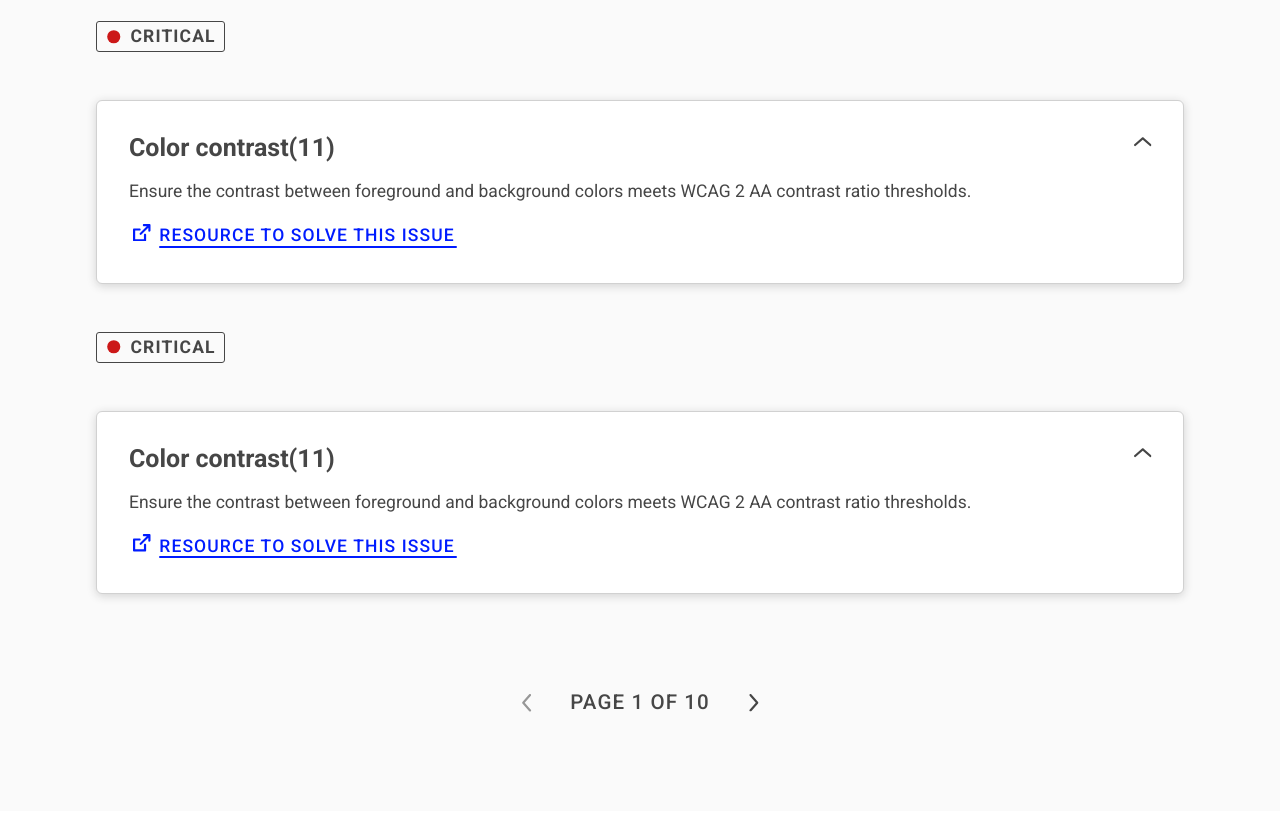
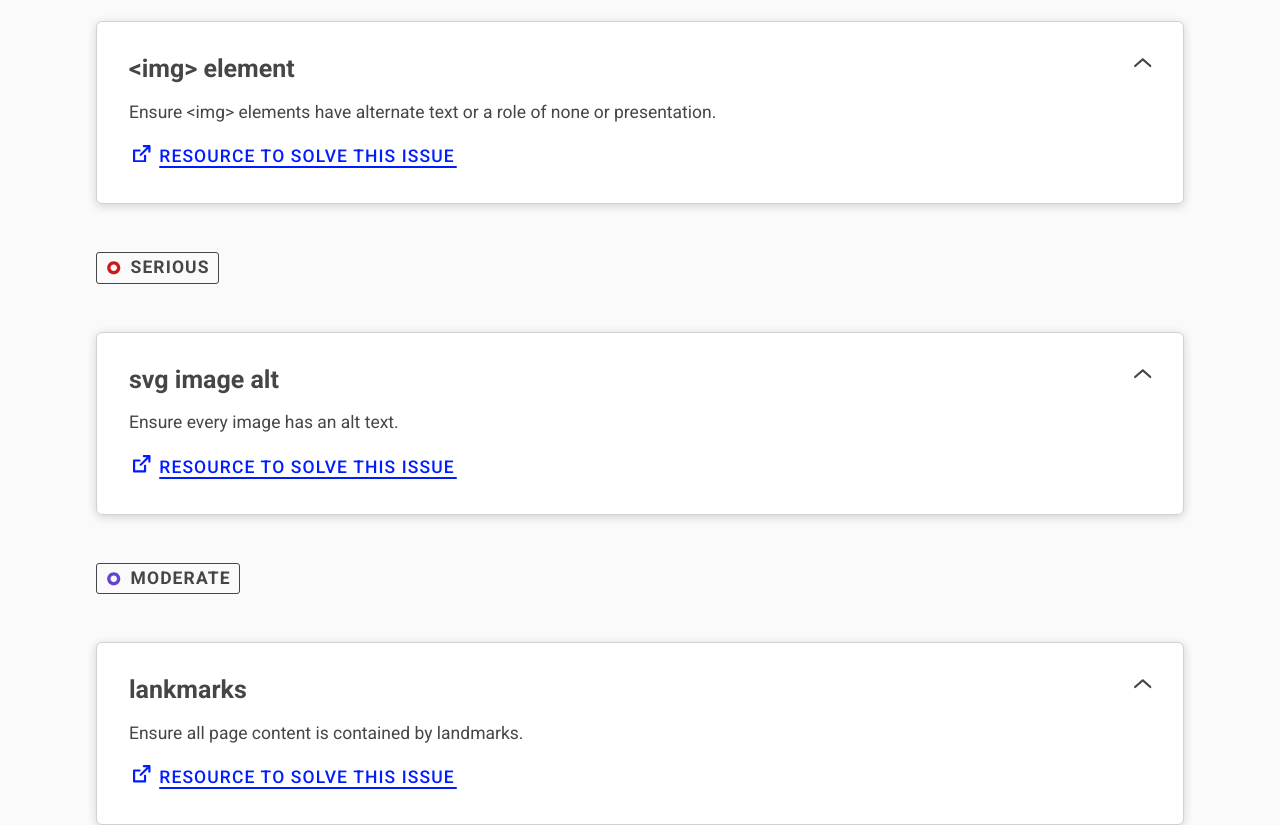
Before and after one commit to accessibility-tools/website, a Next.js app: page /report in a window 1280 px wide. Shown: the part 1760-2585 px from the top of the page. Built offline with nearby package versions, Linux system fonts and the light colour scheme.

Commit message:
report details section refactor

```diff
--- /dev/null
+++ b/src/components/report/DetailsCard.jsx
@@ -0,0 +1,104 @@
+import React, { useState } from "react";
+import PropTypes from "prop-types";
+import styled from "styled-components";
+import { color } from "../../shared/style";
+import Stack from "../layout-components/Stack";
+import Link from "../links/Link";
+import Icon from "../icon/Icon";
+import ArrowIcon from "../icon/ArrowIcon";
+import FixElement from "./FixElement";
+
+const Details = styled.details`
+  background-color: ${color.white};
+  border-radius: 6px;
+  border: solid 1px ${color.lightGrey1};
+  box-shadow: 0 2px 10px 0 ${color.lightGrey2};
+  display: flex;
+  flex-direction: column;
+  width: 100%;
+
+  & > * {
+    max-width: 100%;
+    padding: 2rem;
+  }
+`;
+
+const Summary = styled.summary`
+  display: flex;
+  justify-content: space-between;
+  align-items: flex-start;
+  border-radius: 3px;
+
+  &::-webkit-details-marker {
+    display: none;
+  }
+
+  &:hover {
+    cursor: pointer;
+  }
+
+  & > div > p {
+    max-width: none;
+    font-weight: normal;
+  }
+`;
+
+const SubTitle = styled.p`
+  font-weight: bold;
+`;
+
+const FailedWrapper = styled.div`
+  svg {
+    margin-right: 0.5rem;
+  }
+`;
+
+const DetailsCard = ({ issueDetails }) => {
+  const [isOpened, setOpened] = useState(false);
+  const handleOpen = event => {
+    setOpened(event.currentTarget.open);
+  };
+  return (
+    <Details onToggle={handleOpen}>
+      <Summary>
+        <div>
+          <h3>{issueDetails.title}</h3>
+          <p>{issueDetails.summary}</p>
+          <Link href={issueDetails.resource} icon="extLink" isExternal={true}>
+            Resource to solve this issue
+          </Link>
+        </div>
+        <div>
+          <ArrowIcon icon="bArrow" direction={!isOpened && "up"} />
+        </div>
+      </Summary>
+
+      <Stack space="medium">
+        <Stack space="small">
+          <SubTitle>Failed accessibility standards</SubTitle>
+          {issueDetails.failedStandards.map((failedStandard, index) => (
+            <FailedWrapper key={`failed standard ${index}`}>
+              <Icon icon="extLink" />
+              <span>{failedStandard.name}</span>
+            </FailedWrapper>
+          ))}
+          <Link href="/" icon="manicule" isExternal={true}>
+            WHAT ARE ACCESSIBILITY STANDARDS?
+          </Link>
+        </Stack>
+        <div>
+          <SubTitle>Required fixes</SubTitle>
+          {issueDetails.fixes.map((fix, index) => (
+            <FixElement key={`required fix ${index}`} fixDetails={fix} />
+          ))}
+        </div>
+      </Stack>
+    </Details>
+  );
+};
+
+DetailsCard.propTypes = {
+  issueDetails: PropTypes.object,
+};
+
+export default DetailsCard;
--- /dev/null
+++ b/src/components/report/DetailsCategory.jsx
@@ -0,0 +1,38 @@
+import React from "react";
+import PropTypes from "prop-types";
+import styled from "styled-components";
+import Stack from "../layout-components/Stack";
+import Badge from "../badge/Badge";
+import DetailsCard from "./DetailsCard";
+import { reportIcons } from "../constants/reportIcons";
+
+const CategoryContainer = styled(Stack)`
+  @media (max-width: 48rem) {
+    width: 80vw;
+  }
+`;
+
+const CategoryBadge = styled(Badge)`
+  max-width: fit-content;
+`;
+
+const DetailsCategory = ({ category, issues }) => (
+  <CategoryContainer space="medium">
+    <CategoryBadge
+      label={category}
+      iconName={reportIcons[category].iconName}
+      iconColor={reportIcons[category].iconColor}
+    />
+
+    {issues.map((issue, index) => (
+      <DetailsCard key={`${category} issue ${index}`} issueDetails={issue} />
+    ))}
+  </CategoryContainer>
+);
+
+DetailsCategory.propTypes = {
+  category: PropTypes.string,
+  issues: PropTypes.array,
+};
+
+export default DetailsCategory;
--- a/src/components/report/HiddenDetails.jsx
+++ /dev/null
@@ -1,43 +0,0 @@
-import React from "react";
-import styled from "styled-components";
-import Stack from "../layout-components/Stack";
-import Icon from "../icon/Icon";
-import Link from "../links/Link";
-import FixElement from "./FixElement";
-
-const SubTitle = styled.p`
-  font-weight: bold;
-`;
-
-const FailedWrapper = styled.div`
-  svg {
-    margin-right: 0.5rem;
-  }
-`;
-
-const HiddenDetails = () => (
-  <Stack space="medium">
-    <Stack space="small">
-      <SubTitle>Failed accessibility standards</SubTitle>
-      <FailedWrapper>
-        <Icon icon="extLink" />
-        <span>WCAG 2 AA</span>
-      </FailedWrapper>
-      <FailedWrapper>
-        <Icon icon="extLink" />
-        <span>WCAG 1.4.3</span>
-      </FailedWrapper>
-      <Link icon="manicule" isExternal={true}>
-        WHAT ARE ACCESSIBILITY STANDARDS?
-      </Link>
-    </Stack>
-    <div>
-      <SubTitle>Required fixes</SubTitle>
-      <FixElement />
-      <FixElement />
-      <FixElement />
-    </div>
-  </Stack>
-);
-
-export default HiddenDetails;
--- a/src/components/report/ReportDetails.jsx
+++ b/src/components/report/ReportDetails.jsx
@@ -1,7 +1,7 @@
 import React from "react";
-import PropTypes from "prop-types";
 import Stack from "../layout-components/Stack";
-import ReportDetailsCard from "./ReportDetailsCard";
+import DetailsCategory from "./DetailsCategory";
+import { mockReportData } from "../../data/reportData";
 
 const ReportDetails = () => (
   <Stack space="medium">
@@ -9,14 +9,14 @@ const ReportDetails = () => (
       <h2>Detailed issues</h2>
       <p>What exactly can be improved?</p>
     </div>
-    <ReportDetailsCard />
-    <ReportDetailsCard />
-    <ReportDetailsCard />
+    {Object.keys(mockReportData).map(category => (
+      <DetailsCategory
+        key={category}
+        category={category}
+        issues={mockReportData[category]}
+      />
+    ))}
   </Stack>
 );
 
-ReportDetails.propTypes = {
-  reportData: PropTypes.object,
-};
-
 export default ReportDetails;
--- a/src/components/report/ReportDetailsCard.jsx
+++ /dev/null
@@ -1,94 +0,0 @@
-import React, { useState } from "react";
-import PropTypes from "prop-types";
-import styled from "styled-components";
-import { color } from "../../shared/style";
-import Stack from "../layout-components/Stack";
-import Badge from "../badge/Badge";
-import Link from "../links/Link";
-import ArrowIcon from "../icon/ArrowIcon";
-import HiddenDetails from "./HiddenDetails";
-
-const CardContainer = styled(Stack)`
-  @media (max-width: 48rem) {
-    width: 80vw;
-  }
-`;
-
-const Details = styled.details`
-  background-color: ${color.white};
-  border-radius: 6px;
-  border: solid 1px ${color.lightGrey1};
-  box-shadow: 0 2px 10px 0 ${color.lightGrey2};
-  display: flex;
-  flex-direction: column;
-  width: 100%;
-
-  & > * {
-    max-width: 100%;
-    padding: 2rem;
-  }
-`;
-
-const Summary = styled.summary`
-  display: flex;
-  justify-content: space-between;
-  align-items: flex-start;
-  border-radius: 3px;
-
-  &::-webkit-details-marker {
-    display: none;
-  }
-
-  &:hover {
-    cursor: pointer;
-  }
-
-  & > div > p {
-    max-width: none;
-    font-weight: normal;
-  }
-`;
-
-const DetailsBadge = styled(Badge)`
-  max-width: fit-content;
-`;
-
-const ReportDetailsCard = () => {
-  const [isOpened, setOpened] = useState(false);
-  const handleOpen = event => {
-    setOpened(event.currentTarget.open);
-  };
-  return (
-    <CardContainer space="medium">
-      <DetailsBadge
-        label="critical"
-        iconName="circle"
-        iconColor={color.error}
-      />
-      <Details onToggle={handleOpen}>
-        <Summary>
-          <div>
-            <h3>Color contrast(11)</h3>
-            <p>
-              Ensure the contrast between foreground and background colors meets
-              WCAG 2 AA contrast ratio thresholds.
-            </p>
-            <Link icon="extLink" isExternal={true}>
-              Resource to solve this issue
-            </Link>
-          </div>
-          <div>
-            <ArrowIcon icon="bArrow" direction={!isOpened && "up"} />
-          </div>
-        </Summary>
-        <HiddenDetails />
-      </Details>
-    </CardContainer>
-  );
-};
-
-ReportDetailsCard.propTypes = {
-  reportData: PropTypes.object,
-};
-
-export default ReportDetailsCard;
--- a/src/data/reportData.js
+++ b/src/data/reportData.js
@@ -1,7 +1,7 @@
 export const mockReportData = {
   critical: [
     {
-      title: "Color contrast",
+      title: "color contrast",
       summary:
         "Ensure the contrast between foreground and background colors meets WCAG 2 AA contrast ratio thresholds.",
       resource: "/",
@@ -14,7 +14,7 @@ export const mockReportData = {
         {
           summary:
             "1 element has insufficient color contrast of 2.35:1. The expected contrast ratio is 3:1.",
-          details: [
+          tips: [
             "foreground color: #0ab587",
             "background color: #f2f2f2",
             "font size: 45pt",
@@ -25,7 +25,7 @@ export const mockReportData = {
         {
           summary:
             "1 element has insufficient color contrast of 2.35:1. The expected contrast ratio is 3:1.",
-          details: [
+          tips: [
             "foreground color: #0ab587",
             "background color: #f2f2f2",
             "font size: 45pt",
@@ -36,7 +36,7 @@ export const mockReportData = {
         {
           summary:
             "1 element has insufficient color contrast of 2.35:1. The expected contrast ratio is 3:1.",
-          details: [
+          tips: [
             "foreground color: #0ab587",
             "background color: #f2f2f2",
             "font size: 45pt",
@@ -59,7 +59,7 @@ export const mockReportData = {
         {
           summary:
             "1 element has insufficient color contrast of 2.35:1. The expected contrast ratio is 3:1.",
-          details: [
+          tips: [
             "Element does not have an alt attribute",
             "aria-label attribute does not exist or is empty",
             "aria-labelledby attribute does not exist, references elements that do not exist or references elements that are empty",
@@ -72,7 +72,7 @@ export const mockReportData = {
         {
           summary:
             "1 element has insufficient color contrast of 2.35:1. The expected contrast ratio is 3:1.",
-          details: [
+          tips: [
             "Element does not have an alt attribute",
             "aria-label attribute does not exist or is empty",
             "aria-labelledby attribute does not exist, references elements that do not exist or references elements that are empty",
@@ -87,7 +87,7 @@ export const mockReportData = {
   ],
   serious: [
     {
-      title: "Svg image alt",
+      title: "svg image alt",
       summary: "Ensure every image has an alt text.",
       resource: "/",
       failedStandards: [
@@ -98,7 +98,7 @@ export const mockReportData = {
         {
           summary:
             "1 element has its view restricted to portrait orientation only.",
-          details: [
+          tips: [
             "element has no child that is a title",
             "aria-label attribute does not exist or is empty",
             "aria-labelledby attribute does not exist, references elements that do not exist or references elements that are empty",
@@ -108,7 +108,7 @@ export const mockReportData = {
         {
           summary:
             "1 element has its view restricted to portrait orientation only.",
-          details: [
+          tips: [
             "element has no child that is a title",
             "aria-label attribute does not exist or is empty",
             "aria-labelledby attribute does not exist, references elements that do not exist or references elements that are empty",
@@ -120,7 +120,7 @@ export const mockReportData = {
   ],
   moderate: [
     {
-      title: "Lankmarks",
+      title: "lankmarks",
       summary: "Ensure all page content is contained by landmarks.",
       resource: "/",
       failedStandards: [
@@ -130,7 +130,7 @@ export const mockReportData = {
       fixes: [
         {
           summary: "1 element is not contained by landmarks.",
-          details: ["Some page content is not contained by landmarks"],
+          tips: ["Some page content is not contained by landmarks"],
           link: "/",
         },
       ],
```
Also changed, not shown: src/components/report/FixElement.jsx (+14 -10 lines).
